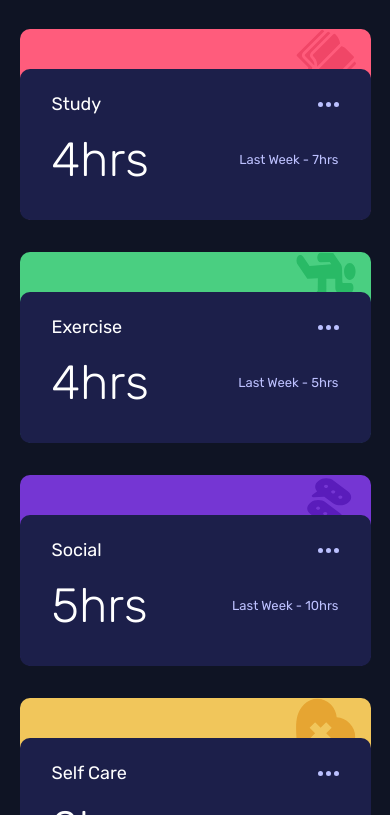
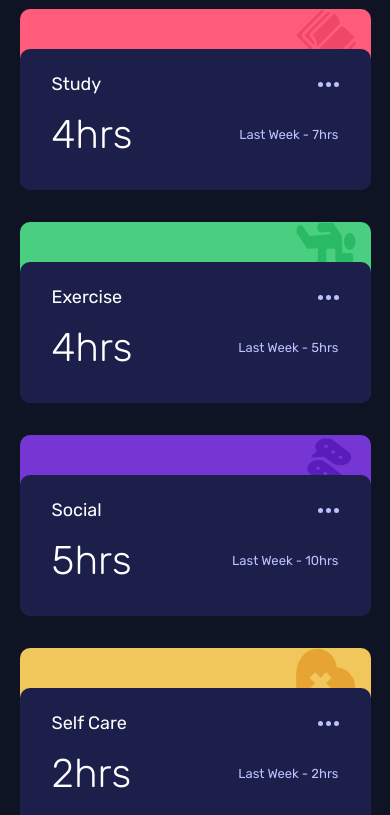
Before and after one commit to Liberator-I/Time-Tracking-Dashboard, a website: page index.html in a window 390 px wide. Shown: the part 686-1501 px from the top of the page. Drawn offline with Linux system fonts and the light colour scheme.

Commit message:
Updates on DOM and mobile styling

```diff
--- a/Assets/js/app.js
+++ b/Assets/js/app.js
@@ -11,40 +11,6 @@ const src = ['./Assets/img/icon-work.svg', './Assets/img/icon-play.svg', './Asse
 // Storing data.json in variable
 const info = 'Assets/js/data.json';
 
-window.addEventListener('DOMContentLoaded', () => {
-    // Fetch Request
-    fetch(info)
-    .then(response => response.json())
-    .then(data => {
-        let output = "";
-        let num = 0;
-        let x = -1;
-        for (let item of data) {
-            num++;
-            x++;
-            output += `
-            <div class="time-wrapper time-${num}">
-                <img class="icon" src="${src[x]}" alt="">
-                <div class="time-details">
-                    <div class="time-title work">
-                        <p class="title">${item.title}</p>
-                        <img class="ellipsis" src="Assets/img/icon-ellipsis.svg" alt="Ellipsis icon">
-                    </div>
-                    <div class="time-content">
-                    <p class="time"><span class="noCurrent">${item.timeframes.weekly.current}</span>hrs</p>
-                    <p class="last-time">Last Week - <span class="noPrevious">${item.timeframes.weekly.previous}</span>hrs</p>
-                    </div>
-                </div>
-            </div>
-            `;
-        }
-        container.innerHTML = output;
-    })
-    .catch(err => {
-        console.log(err);
-    })
-});
-
 let displayDaily = () => {
     fetch(info)
     .then(response => response.json())
@@ -53,7 +19,6 @@ let displayDaily = () => {
         let num = 0;
         let x = -1;
         for (let item of data) {
-            // console.log(item.src.work)
             num++;
             x++;
             output += `
@@ -87,7 +52,6 @@ let displayData = () => {
         let num = 0;
         let x = -1;
         for (let item of data) {
-            // console.log(item.src.work)
             num++;
             x++;
             output += `
@@ -121,7 +85,6 @@ let displayMonthly = () => {
         let num = 0;
         let x = -1;
         for (let item of data) {
-            // console.log(item.src.work)
             num++;
             x++;
             output += `
@@ -147,6 +110,8 @@ let displayMonthly = () => {
     });
 }
 
+window.addEventListener('DOMContentLoaded', displayData);
+
 // Toggle active state
 options.forEach(option => {
     option.addEventListener('click', (e) => {
--- a/Assets/sass/style.scss
+++ b/Assets/sass/style.scss
@@ -235,6 +235,12 @@ $selfCare: hsl(43, 84%, 65%); /* Soft Orange */
             display: flex;
             justify-content: space-between;
             align-items: center;
+
+            .time {
+                font-size: 2.5rem;
+            }
         }
+
+
     }
 }
--- a/index.html
+++ b/index.html
@@ -28,85 +28,7 @@
                     <li class="option option-3">Monthly</li>
                 </ul>
             </div>
-            <div class="details-wrapper">
-                <!-- <div class="time-wrapper time-1">
-                    <img class="icon" src="Assets/img/icon-work.svg" alt="Work icon">
-                    <div class="time-details">
-                        <div class="time-title work">
-                            <p class="title">Work</p>
-                            <img class="ellipsis" src="Assets/img/icon-ellipsis.svg" alt="Ellipsis icon">
-                        </div>
-                        <div class="time-content">
-                            <p class="time"><span class="noCurrent">32</span>hrs</p>
-                            <p class="last-time">Last Week - <span class="noPrevious">36</span>hrs</p>
-                        </div>
-                    </div>
-                </div>
-                <div class="time-wrapper time-2">
-                    <img class="icon" src="Assets/img/icon-play.svg" alt="Play icon">
-                    <div class="time-details">
-                        <div class="time-title play">
-                            <p class="title">Play</p>
-                            <img class="ellipsis" src="Assets/img/icon-ellipsis.svg" alt="Ellipsis icon">
-                        </div>
-                        <div class="time-content">
-                            <p class="time"><span class="noCurrent">32</span>hrs</p>
-                            <p class="last-time">Last Week - 36hrs</p>
-                        </div>
-                    </div>
-                </div>
-                <div class="time-wrapper time-3">
-                    <img class="icon" src="Assets/img/icon-study.svg" alt="Study icon">
-                    <div class="time-details">
-                        <div class="time-title study">
-                            <p class="title">Study</p>
-                            <img class="ellipsis" src="Assets/img/icon-ellipsis.svg" alt="Ellipsis icon">
-                        </div>
-                        <div class="time-content">
-                            <p class="time"><span class="noCurrent">32</span>hrs</p>
-                            <p class="last-time">Last Week - 36hrs</p>
-                        </div>
-                    </div>
-                </div>
-                <div class="time-wrapper time-4">
-                    <img class="icon ex-icon" src="Assets/img/icon-exercise.svg" alt="Exercise icon">
-                    <div class="time-details">
-                        <div class="time-title exercise">
-                            <p class="title">Exercise</p>
-                            <img class="ellipsis" src="Assets/img/icon-ellipsis.svg" alt="Ellipsis icon">
-                        </div>
-                        <div class="time-content">
-                            <p class="time"><span class="noCurrent">32</span>hrs</p>
-                            <p class="last-time">Last Week - 36hrs</p>
-                        </div>
-                    </div>
-                </div>
-                <div class="time-wrapper time-5">
-                    <img class="icon" src="Assets/img/icon-social.svg" alt="Social icon">
-                    <div class="time-details">
-                        <div class="time-title social">
-                            <p class="title">Social</p>
-                            <img class="ellipsis" src="Assets/img/icon-ellipsis.svg" alt="Ellipsis icon">
-                        </div>
-                        <div class="time-content">
-                            <p class="time"><span class="noCurrent">32</span>hrs</p>
-                            <p class="last-time">Last Week - 36hrs</p>
-                        </div>
-                    </div>
-                </div>
-                <div class="time-wrapper time-6">
-                    <img class="icon" src="Assets/img/icon-self-care.svg" alt="Self Care icon">
-                    <dziv class="time-details">
-                        <div class="time-title self-care">
-                            <p class="title">Self Care</p>
-                            <img class="ellipsis" src="Assets/img/icon-ellipsis.svg" alt="Ellipsis icon">
-                        </div>
-                        <div class="time-content">
-                            <p class="time"><span class="noCurrent">32</span>hrs</p>
-                            <p class="last-time">Last Week - 36hrs</p>
-                        </div>
-                    </div> -->
-                </div>
+            <div class="details-wrapper"></div>
             </div>
         </section>
     </main>
```
Also changed, not shown: Assets/css/style.css, 1 other file.
